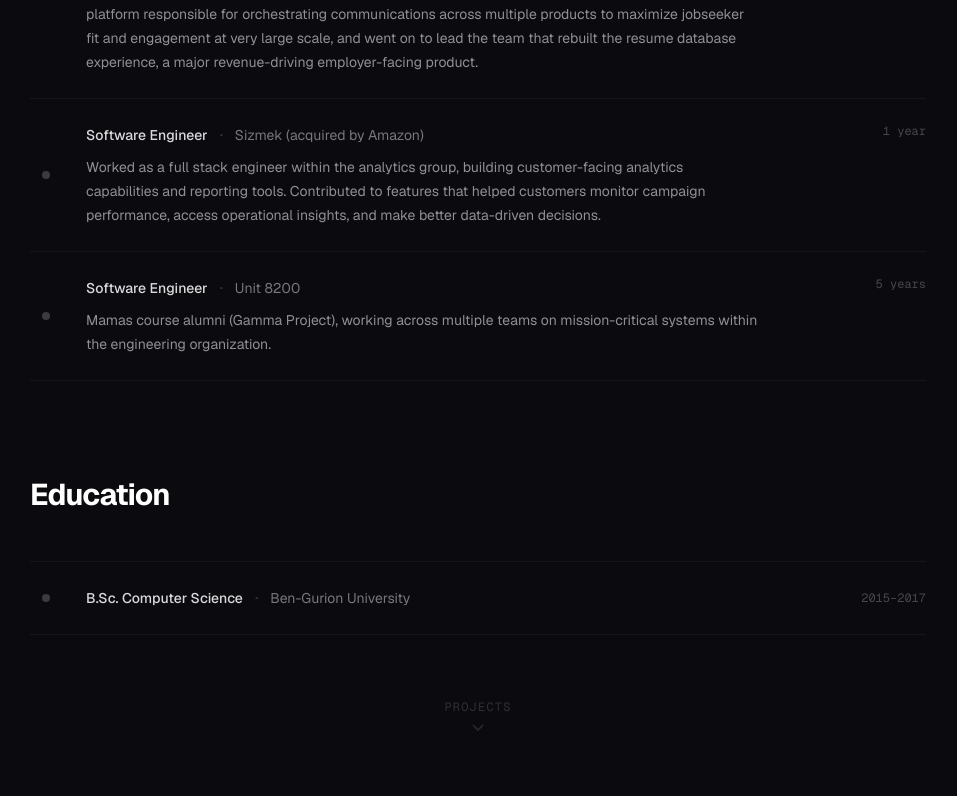
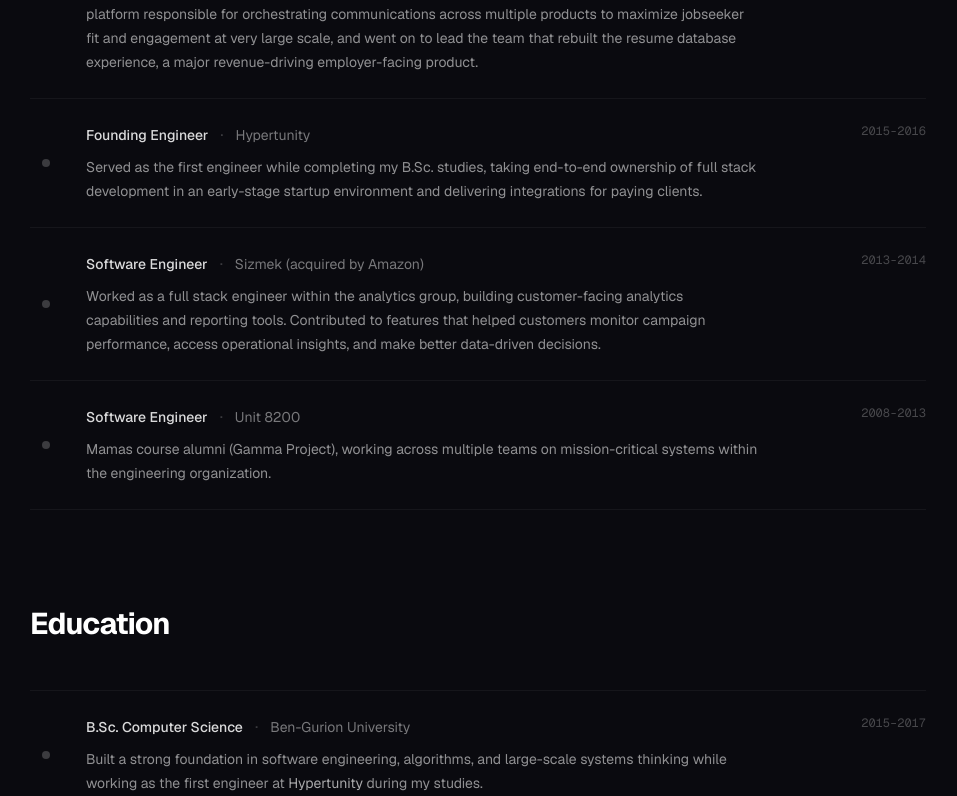
Before and after one commit to AvivOron/avivo.dev, a Next.js app: page / in a window 1280 px wide. Shown: the part 1284-2080 px from the top of the page, without its empty margins (162-1119 px from the left). Built offline with nearby package versions, Linux system fonts and the light colour scheme.

Commit message:
added some more descirptions

```diff
--- a/src/components/Education.tsx
+++ b/src/components/Education.tsx
@@ -33,7 +33,7 @@ export default function Education() {
 
         <div
           ref={ref}
-          className="flex items-center gap-6 border-t border-b border-white/5 py-6"
+          className="flex gap-6 border-t border-b border-white/5 py-6"
           style={{
             opacity: visible ? 1 : 0,
             transform: visible ? "translateY(0)" : "translateY(16px)",
@@ -43,7 +43,8 @@ export default function Education() {
           <div className="flex-shrink-0 flex items-center justify-center w-8">
             <span className="h-2 w-2 rounded-full bg-white/20" />
           </div>
-          <div className="flex flex-1 items-center gap-3">
+          <div className="flex flex-1 gap-3">
+            <div className="flex-1">
               <div className="flex flex-col sm:flex-row sm:items-center sm:gap-3">
                 <span className="text-white/85 font-medium text-sm">
                   B.Sc. Computer Science
@@ -57,6 +58,21 @@ export default function Education() {
                 >
                   Ben-Gurion University
                 </a>
+              </div>
+              <p className="mt-2 max-w-2xl text-sm leading-6 text-white/55">
+                Built a strong foundation in software engineering, algorithms,
+                and large-scale systems thinking while working as the first
+                engineer at{" "}
+                <a
+                  href="https://tracxn.com/d/companies/hypertunity/__uwE0CvQj8Et-Ao06RY2AJMqOTbGHWavWIqYcfAa5vjs"
+                  target="_blank"
+                  rel="noopener noreferrer"
+                  className="text-white/65 hover:text-white/80 transition-colors"
+                >
+                  Hypertunity
+                </a>{" "}
+                during my studies.
+              </p>
             </div>
 
             <span className="ml-auto font-mono text-xs text-white/25 whitespace-nowrap">
--- a/src/components/Experience.tsx
+++ b/src/components/Experience.tsx
@@ -1,13 +1,27 @@
 "use client";
 
 import { useEffect, useRef, useState } from "react";
+
+function getMonthCountSince(startDate: Date) {
+  const now = new Date();
+  let months =
+    (now.getFullYear() - startDate.getFullYear()) * 12 +
+    (now.getMonth() - startDate.getMonth());
+
+  if (now.getDate() < startDate.getDate()) {
+    months -= 1;
+  }
+
+  const safeMonths = Math.max(0, months);
+  return `${safeMonths} month${safeMonths === 1 ? "" : "s"}`;
+}
 
 const experience = [
   {
     role: "Sr. Software Engineer",
     company: "Alice",
     companyHref: "https://alice.io",
-    period: "Present",
+    period: `Present · ${getMonthCountSince(new Date(2025, 6, 25))}`,
     current: true,
     description:
       "Full stack engineer on the SaaS platform team, with a key role in building the Auto Red Teaming product from day one through end-to-end delivery. Also contributed to the platform migration from Vue to React and led the rewrite of the authentication and identity architecture.",
@@ -16,16 +30,26 @@ const experience = [
     role: "Sr. Software Engineer · Engineering Manager",
     company: "ZipRecruiter",
     companyHref: "https://www.ziprecruiter.com",
-    period: "8 years",
+    period: "2017-2025",
     current: false,
     description:
       "Worked across several high-impact product areas, including SEO, messaging, and resume search. As part of the SEO engineering team, helped build and scale the programmatic creation of millions of highly relevant, search-optimized job pages for job seekers across the US. Later contributed to the messaging platform responsible for orchestrating communications across multiple products to maximize jobseeker fit and engagement at very large scale, and went on to lead the team that rebuilt the resume database experience, a major revenue-driving employer-facing product.",
   },
   {
+    role: "Founding Engineer",
+    company: "Hypertunity",
+    companyHref:
+      "https://tracxn.com/d/companies/hypertunity/__uwE0CvQj8Et-Ao06RY2AJMqOTbGHWavWIqYcfAa5vjs",
+    period: "2015-2016",
+    current: false,
+    description:
+      "Served as the first engineer while completing my B.Sc. studies, taking end-to-end ownership of full stack development in an early-stage startup environment and delivering integrations for paying clients.",
+  },
+  {
     role: "Software Engineer",
     company: "Sizmek (acquired by Amazon)",
     companyHref: "https://www.linkedin.com/company/sizmek",
-    period: "1 year",
+    period: "2013-2014",
     current: false,
     description:
       "Worked as a full stack engineer within the analytics group, building customer-facing analytics capabilities and reporting tools. Contributed to features that helped customers monitor campaign performance, access operational insights, and make better data-driven decisions.",
@@ -34,7 +58,7 @@ const experience = [
     role: "Software Engineer",
     company: "Unit 8200",
     companyHref: null,
-    period: "5 years",
+    period: "2008-2013",
     current: false,
     description:
       "Mamas course alumni (Gamma Project), working across multiple teams on mission-critical systems within the engineering organization.",
```
Lines whose indentation alone changed are shown as unchanged.
